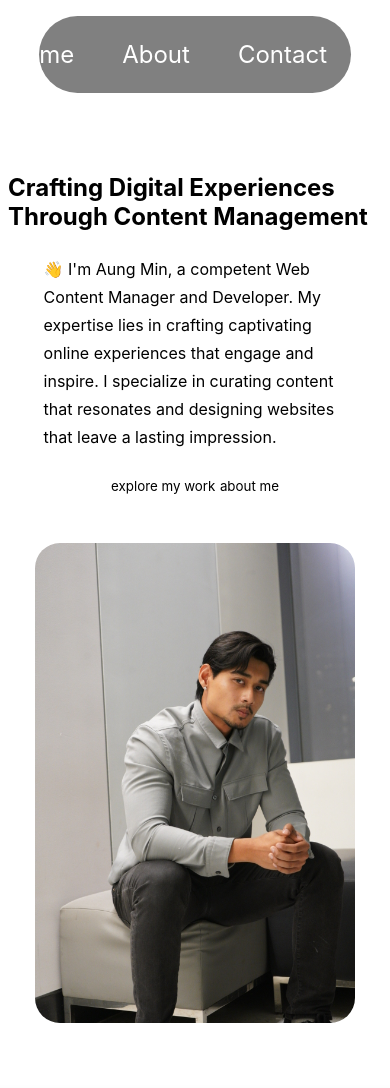
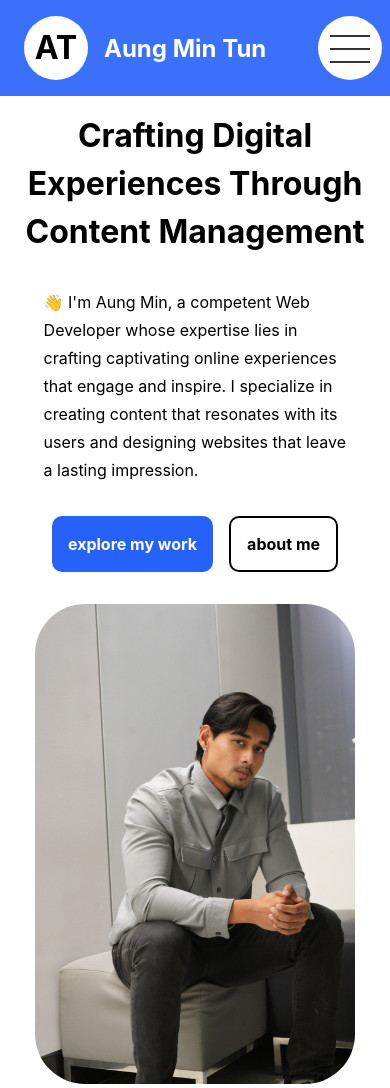
Before and after one commit to aungmintun1/HTML-projects, a PHP site: page / in a window 390 px wide; the page is wider, and only the part inside the window is pictured. Shown: the top 1088 px of that part. Run offline with PHP 8.4, Linux system fonts and the light colour scheme; grey boxes are pictures that could not be loaded.

Commit message:
made portfolio website, must add projects in future

```diff
--- a/portfolio1/css/base.css
+++ b/portfolio1/css/base.css
@@ -35,6 +35,10 @@ background: none;
 cursor: pointer;
 font-family: inherit;
 }
+:root {
+  --blue: #2662fa;; /* Define primary color */
+  --orange: #ff5c33; /* Define secondary color */
+}
 
 .container {
     max-width: 1536px;
--- a/portfolio1/css/contact.css
+++ b/portfolio1/css/contact.css
@@ -50,6 +50,7 @@
     color:white;
     border-radius: 8px;
     transition: all 0.4s;
+    text-decoration: none;
 }
 .emailBtn:hover{
     background-color: black;
@@ -70,3 +71,74 @@
     background-color: black;
     transform: translateY(4px);
 }
+
+.container {
+    max-width: 1536px;
+    margin-left: auto;
+    margin-right: auto;
+    padding-left: 0.5rem;
+    padding-right: 0.5rem;
+  }
+
+  /* 2xl */
+  @media (max-width: 1536px) {
+    .container {
+      max-width: 1280px;
+    }
+  }
+
+  /* xl */
+  @media (max-width: 1280px) {
+    .container {
+      max-width: 1024px;
+    }
+  }
+
+  /* lg */
+  @media (max-width: 1024px) {
+    .container {
+      max-width: 768px;
+    }
+  }
+
+  /* md */
+  @media (max-width: 768px) {
+    .container {
+      max-width: 640px;
+    }
+    .contact-header{
+        font-size:2rem;
+    }
+    .emailBtn, .linkinBtn{
+        padding:1rem 2rem;
+    }
+  }
+
+  /* sm */
+  @media (max-width: 640px) {
+    .container {
+      max-width: 475px;
+    }
+    .contact-header{
+        font-size:1.5rem;
+        width:20ch;
+    }
+    .emailBtn, .linkinBtn{
+        padding:1rem;
+        font-size: 1rem;
+    }
+    .contact-line{
+        width:4rem;
+    }
+
+  }
+
+  /* xs */
+  @media (max-width: 475px) {
+    .container {
+      width: 100%;
+    }
+    .contact-header{
+        font-size:1.5rem;
+    }
+  }
--- a/portfolio1/css/footer.css
+++ b/portfolio1/css/footer.css
@@ -6,3 +6,13 @@
     justify-content: center;
     align-items: center;
 }
+
+.footer p{
+    padding:2rem;
+}
+
+@media (max-width: 640px) {
+    .footer p{
+        padding:0;
+    }
+  }
--- a/portfolio1/css/header.css
+++ b/portfolio1/css/header.css
@@ -1,12 +1,39 @@
 .header{
     margin:1rem auto;
-    padding: 1.5rem;
+    padding: 1rem;
     width:80%;
-    background-color: gray;
+    background-color: rgba(38, 98, 250, 0.9);
     border-radius: 100px;
-    /* position: sticky; */
-    top: 0;
+    position: sticky;
+    top: 1rem;
   z-index: 1000;
+
+  display: flex;
+  justify-content: space-between;
+  align-items: center;
+
+
+}
+.header-name-container{
+    display: flex;
+    align-items: center;
+    gap:1rem;
+    padding-left: .5rem;
+}
+.header-name{
+    color:white;
+    font-size: 2.5rem;
+}
+.header-icon{
+    width:4rem;
+    height:4rem;
+    background-color: #fff;
+    border-radius: 50%;
+
+    text-align: center;
+    font-size: 2rem;
+    padding-top:.75rem;
+    font-weight: 700;
 }
 
 header nav ul{
@@ -36,3 +63,30 @@ nav a {
 
     gap:2rem;
 }
+
+@media (max-width: 1024px) {
+   .header{
+    border-radius: 0;
+    width:100%;
+    top:0;
+
+    margin:0;
+
+   }
+
+   .header nav{
+    display: none;
+   }
+   .header-name{
+    color:white;
+    font-size: 2rem;
+}
+  }
+
+
+  @media (max-width: 475px) {
+    .header-name{
+        color:white;
+        font-size: 1.5rem;
+    }
+  }
--- a/portfolio1/css/home.css
+++ b/portfolio1/css/home.css
@@ -1,5 +1,5 @@
 .home{
-    margin: 5rem auto;
+    margin: 2rem auto;
     display: flex;
     justify-content: center;
 }
@@ -9,7 +9,7 @@
     flex-direction: column;
     align-items: center;
     gap:4rem;
-    padding:8rem 0;
+    padding:1rem;
 }
 .home-header{
     width:20ch;
@@ -90,9 +90,10 @@
   @media (max-width: 1024px) {
     .container {
       max-width: 768px;
-      border:solid red 2px;
+
     }
     .home{
+      margin:2rem;
       flex-direction: column;
       align-items: center;
     }
@@ -115,12 +116,16 @@
     .home-text-container{
       padding:2rem;
       gap:2rem;
+
     }
     .container {
       max-width: 475px;
     }
     .home-header{
-      font-size: 2rem;
+      font-size: 2.5rem;
+      width: auto;
+      line-height: 1.5;
+      align-self: start;
     }
     .home-paragraph{
       width:40ch;
@@ -142,20 +147,23 @@
     .container {
       width: 100%;
     }
+    .home{
+      padding:1rem;
+    }
 
     .home-text-container{
       padding:0;
       gap:2rem;
     }
+    .home-header{
+      font-size:2rem;
+      text-align: center;
+    }
     .home-paragraph{
       width:30ch;
       font-size:1rem;
     }
-    .home-header{
-      font-size: 1.2rem;
-      text-align: center;
-      align-self: center;
-    }
+
     .btnContainer{
       justify-content: center;
       gap:1rem;
--- a/portfolio1/css/portfolio.css
+++ b/portfolio1/css/portfolio.css
@@ -20,6 +20,10 @@
     transition: all 0.3s;
     gap:1rem;
 }
+.portfolio-link{
+  text-decoration: none;
+  color:black;
+}
 .portfolio-picture{
     height:25rem;
     border-radius: 16px;
@@ -32,3 +36,70 @@
 .portfolio-box:hover .portfolio-picture{
     transform: scale(1.05);
 }
+
+.container {
+    max-width: 1536px;
+    margin-left: auto;
+    margin-right: auto;
+    padding-left: 0.5rem;
+    padding-right: 0.5rem;
+  }
+
+  /* 2xl */
+  @media (max-width: 1536px) {
+    .container {
+      max-width: 1280px;
+    }
+  }
+
+  /* xl */
+  @media (max-width: 1280px) {
+    .container {
+      max-width: 1024px;
+    }
+    .portfolio{
+        display: flex;
+        flex-direction: column;
+        align-items: center;
+    }
+    .portfolio-box{
+        width:35rem;
+    }
+  }
+
+  /* lg */
+  @media (max-width: 1024px) {
+    .container {
+      max-width: 768px;
+    }
+  }
+
+  /* md */
+  @media (max-width: 768px) {
+    .container {
+      max-width: 640px;
+    }
+  }
+
+  /* sm */
+  @media (max-width: 640px) {
+    .container {
+      max-width: 475px;
+    }
+
+  }
+
+  /* xs */
+  @media (max-width: 475px) {
+    .container {
+      width: 100%;
+    }
+    .portfolio-box{
+        width:20rem;
+        height:20rem;
+        padding:.75rem;
+    }
+    .portfolio-box h2{
+        font-size:1rem;
+    }
+  }
--- a/portfolio1/css/skills.css
+++ b/portfolio1/css/skills.css
@@ -93,3 +93,100 @@
     width:5rem;
     height: 5rem;
 };
+
+.container {
+    max-width: 1536px;
+    margin-left: auto;
+    margin-right: auto;
+    padding-left: 0.5rem;
+    padding-right: 0.5rem;
+  }
+
+  /* 2xl */
+  @media (max-width: 1536px) {
+    .container {
+      max-width: 1280px;
+    }
+  }
+
+  /* xl */
+  @media (max-width: 1280px) {
+    .container {
+      max-width: 1024px;
+    }
+  }
+
+  /* lg */
+  @media (max-width: 1024px) {
+    .container {
+      max-width: 768px;
+    }
+    .skillsGrid{
+        display: flex;
+        flex-direction: column;
+    }
+    .skillsBox{
+      padding: 1rem;
+    }
+    .nodeIcon{
+      width:3rem;
+      height: 3rem;
+    }
+
+  }
+
+  /* md */
+  @media (max-width: 768px) {
+    .container {
+      max-width: 640px;
+    }
+    .skillsText{
+        flex-direction: column;
+        gap:2rem;
+        text-align: center;
+    }
+    .skillsHeader{
+        text-align: center;
+        width:20ch;
+    }
+  }
+
+  /* sm */
+  @media (max-width: 640px) {
+    .container {
+      max-width: 475px;
+    }
+    .skillsHeader{
+        font-size: 1.5rem;
+    }
+    .skillsText p{
+        width:40ch;
+    }
+  }
+
+  /* xs */
+  @media (max-width: 475px) {
+    .container {
+      width: 100%;
+    }
+
+    .skillsTitle{
+
+        gap:1rem;
+    }
+    .skillsTitle p{
+        width:100%;
+    }
+    .skillsContainer{
+    padding: 1.5rem;
+    }
+
+    .skillsHeader{
+        font-size: 1.5rem;
+        width:15ch;
+        align-self: center;
+    }
+    .skillsText p{
+        width:30ch;
+    }
+  }
--- a/portfolio1/index.html
+++ b/portfolio1/index.html
@@ -6,45 +6,82 @@
     <title>Document</title>
     <link rel="stylesheet" href="./css/base.css">
     <link rel="stylesheet" href="./css/header.css">
+    <link rel="stylesheet" href="./css/home.css">
+    <link rel="stylesheet" href="./css/skills.css">
     <link rel="stylesheet" href="./css/about.css">
-    <link rel="stylesheet" href="./css/skills.css">
+    <link rel="stylesheet" href="./css/portfolio.css">
+    <link rel="stylesheet" href="./css/contact.css">
+    <link rel="stylesheet" href="./css/footer.css">
+    <link rel="stylesheet" href="./css/navigation.css">
+
 
 </head>
 <body>
 
+
+
     <header class="header">
+        <div class="header-name-container">
+            <div class="header-icon"><p>AT</p></div>
+            <h2 class="header-name">Aung Min Tun</h2>
+        </div>
+
         <nav>
             <ul>
                 <li><a href="#home"> Home</a></li>
+                <li><a href="#skills">Skills</a></li>
                 <li><a href="#about">About</a></li>
+                <li><a href="#portfolio">Portfolio</a></li>
                 <li><a href="#contact">Contact</a></li>
             </ul>
         </nav>
+
     </header>
 
-    <section class="about container">
+    <div class="navigation">
 
-    <div class="about-text-container">
-        <h1 class="about-header">Crafting Digital Experiences Through Content Management</h1>
-        <p class="about-paragraph">👋 I'm Aung Min, a competent Web Content Manager and Developer. My expertise lies in crafting captivating online experiences that engage and inspire. I specialize in curating
-        content that resonates and designing websites that leave a lasting impression.
+        <input type="checkbox" class="navigation__checkbox" id="navi-toggle">
+
+        <label for="navi-toggle" class="navigation__button">
+            <span class="navigation__icon">&nbsp;</span>
+        </label>
+
+        <div class="navigation__background">&nbsp;</div>
+
+        <nav class="navigation__nav">
+            <ul class="navigation__list">
+                <li class="navigation__item"><a href="#home" class="navigation__link">Home</a></li>
+                <li class="navigation__item"><a href="#aabout" class="navigation__link">About</a></li>
+                <li class="navigation__item"><a href="#skills" class="navigation__link">Skills</a></li>
+                <li class="navigation__item"><a href="#portfolio" class="navigation__link">Portfolio</a></li>
+                <li class="navigation__item"><a href="#contact" class="navigation__link">Contact</a></li>
+                </ul>
+        </nav>
+    </div>
+
+    <section class="home container" id="home">
+
+    <div class="home-text-container">
+        <h1 class="home-header">Crafting Digital Experiences Through Content Management</h1>
+        <p class="home-paragraph">👋 I'm Aung Min, a competent Web Developer whose expertise lies in crafting captivating online experiences that engage and inspire. I specialize in creating
+        content that resonates with its users and designing websites that leave a lasting impression.
         </p>
 
         <div class="btnContainer">
             <button class="exploreBtn">explore my work</button>
-            <button class="aboutBtn">about me</button>
+            <button class="homeBtn">about me</button>
         </div>
     </div>
-    <img class="about-picture" src="./img/about-picture.JPG" alt="about picture">
+    <img class="home-picture" src="./img/about-picture.JPG" alt="home picture">
 
 
 
     </section>
 
 
-    <section class="skills container">
+    <section class="skills container" id="skills">
 
-        <div class="skillsContainer">
+        <div class="skillsContainer ">
             <div class="skillsTitle"> <div class="line"></div> <p>my skills & expertise</p></div>
             <h1 class="skillsHeader">Creating, Coding, Managing Content</h1>
             <div class="skillsText">
@@ -87,5 +124,78 @@
 
 
     </section>
+
+
+    <section class="about container" id="about">
+        <img class="about-picture" src="./img/aung-laptop.jpeg" alt="about picture" >
+        <div class="about-text-container ">
+
+            <div class="about-title"> <div class="line"></div> <p>About Me</p></div>
+            <h1 class="about-header">My Professional Journey</h1>
+            <p class="about-paragraph">In my journey as a developer, I am dedicated to delivering top-notch online solutions.
+                 My expertise in responsive design, content management systems, and performance optimization, make me a valuable asset to any
+                 digital project. Aside from coding, I'm equally passionate about photography and art. I love using my creativity in order to produce beautiful
+                 pictures that tell a story as well as capturing moments, creating lasting memories.
+            </p>
+
+
+        </div>
+
+    </section>
+
+<div class="portfolio-background">
+    <section class="portfolio container" id="portfolio">
+
+        <a href="https://aungnexter.netlify.app/" class="portfolio-link">
+        <div class="portfolio-box">
+
+            <img class="portfolio-picture" src="./img/nexter.jpeg" alt="project picture">
+
+            <h3>HTML & CSS</h3>
+            <h2>Nexter Website</h2>
+        </div>
+        </a>
+
+        <a href="https://aungrealestatephotography.netlify.app/" class="portfolio-link">
+        <div class="portfolio-box">
+
+
+            <img class="portfolio-picture" src="./img/REphotography.jpeg" alt="project picture">
+
+            <h3>HTML & CSS</h3>
+            <h2>Real Estate Photography Website</h2>
+
+        </div>
+          </a>
+
+
+        <div class="portfolio-box"></div>
+        <div class="portfolio-box"></div>
+
+    </section>
+</div>
+
+<div class="contactBackground">
+<section class="contact container" id="contact">
+
+    <div class="contact-text-container">
+        <div class="contact-title"><div class="contact-line"></div> <h2>Contact Me </h2><div class="contact-line"></div></div>
+        <h1 class="contact-header">Your Best Candidate For Content Management Specialist.</h1>
+
+        <div class="contact-btn-container">
+            <a href="mailto:aungmintunav@gmail.com" class="emailBtn">Email Me</a>
+            <button class="linkinBtn">LinkedIn</button>
+        </div>
+
+    </div>
+
+</section>
+
+<footer class="footer">
+    <p>© Copyright 2024 Aung Min Tun - Content Management Specialist | All Rights Reserved</p>
+</footer>
+</div>
+
+<script src="js/nav.js"></script>
 </body>
 </html>
```
Also changed, not shown: portfolio1/js/nav.js (added, +8 -0 lines), portfolio1/img/aung-laptop.jpeg (added), portfolio1/img/nexter1.jpeg (added), portfolio1/img/realtor.jpeg (added).
